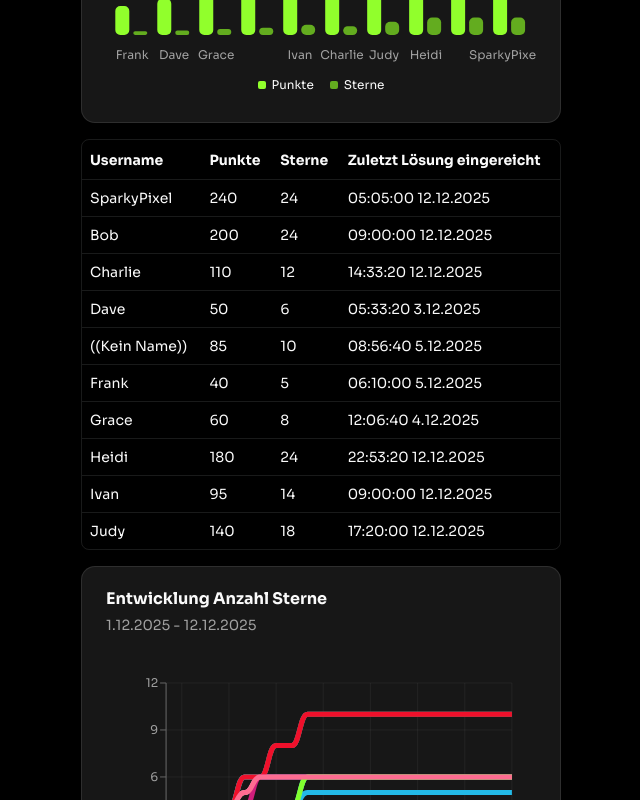
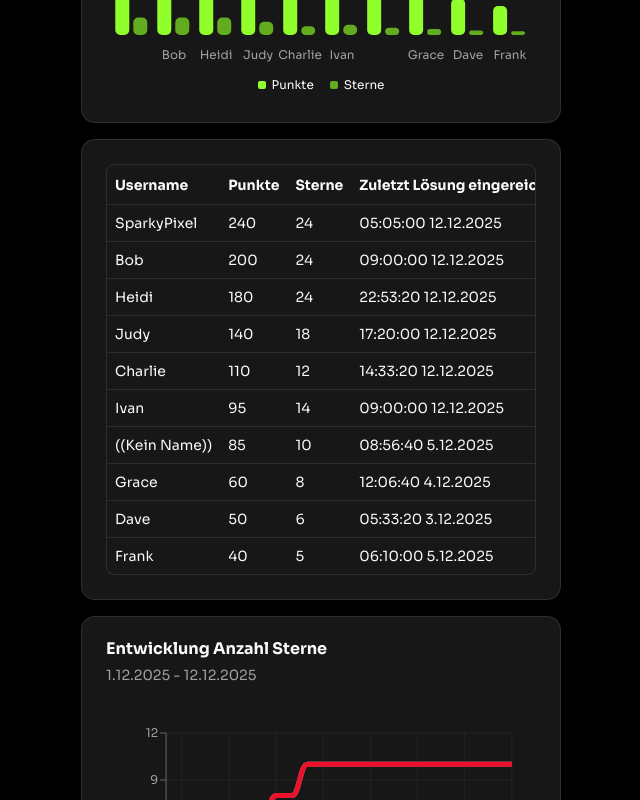
Before and after one commit to neuland-ingolstadt/neuland-aoc-leaderboard, a Next.js app: page / in a window 1280 px wide. Shown: the part 1199-1999 px from the top of the page, without its empty margins (319-959 px from the left). Built offline with nearby package versions, Linux system fonts and the light colour scheme; a web font is replaced by a local one.

Commit message:
feat: change appearance of leaderboard table

```diff
--- a/app/page.tsx
+++ b/app/page.tsx
@@ -42,7 +42,7 @@ export default async function Home() {
 
   const memberList = Object.values(parsedData.members);
   const memberListSorted = memberList.slice().sort((a, b) => {
-    return a.local_score - b.local_score;
+    return b.local_score - a.local_score;
   });
 
   return (
@@ -100,10 +100,15 @@ export default async function Home() {
             <StarScoreChart members={memberListSorted}></StarScoreChart>
           </CardContent>
         </Card>
-        <LeaderboardTable
-          columns={columns}
-          data={memberList}
-        ></LeaderboardTable>
+        <Card>
+          <CardContent>
+            <LeaderboardTable
+              columns={columns}
+              data={memberListSorted}
+            ></LeaderboardTable>
+          </CardContent>
+        </Card>
+
         <StarHistoryChart
           leaderboard={parsedData}
           startDate={startDate}
```
